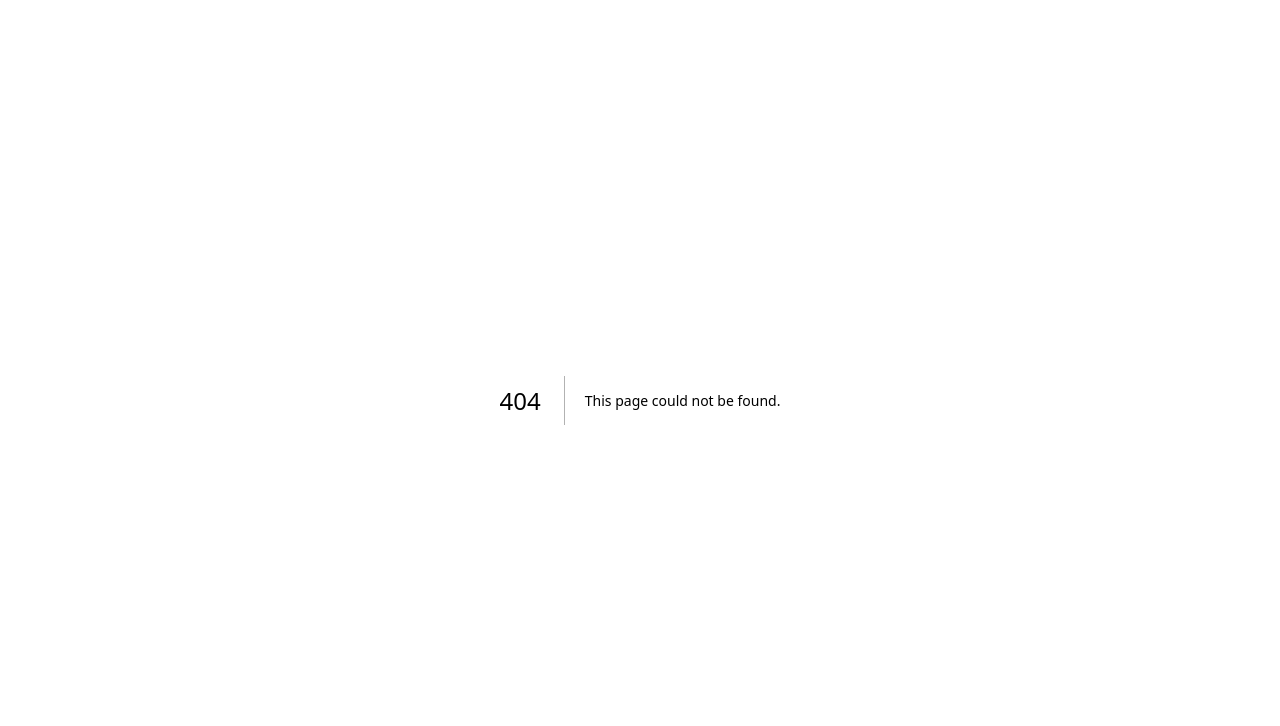
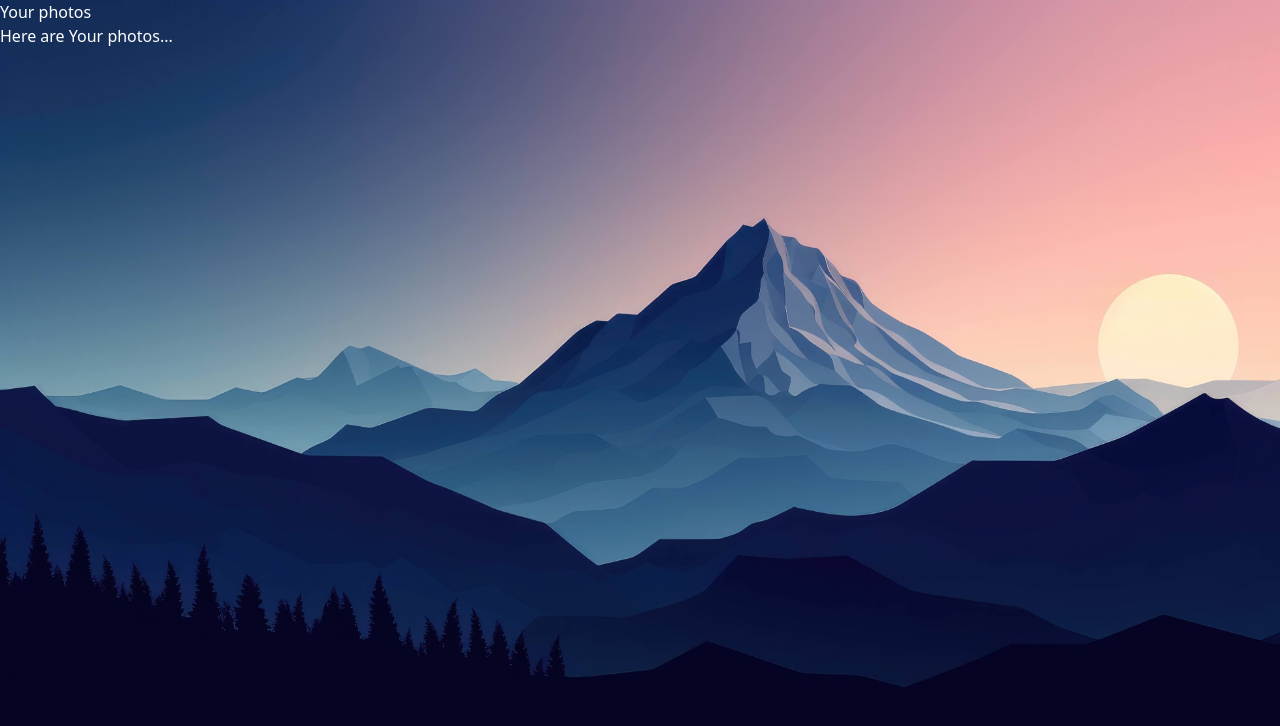
Before and after one commit to ALI-HUP/PicUp-website, a Next.js app: page /headers/your-photos in a window 1280 px wide. Before the commit this address had no page. Shown: the top 726 px of the page. Built offline with nearby package versions, Linux system fonts and the light colour scheme.

Commit message:
change new ones to your photos

```diff
--- a/app/headers/new-ones/page.tsx
+++ b/app/headers/your-photos/page.tsx
@@ -3,8 +3,8 @@ import React from "react";
 const NewOnes = () => {
   return (
     <div>
-      <h2>New Ones</h2>
-      <p>Here are the new ones...</p>
+      <h2>Your photos</h2>
+      <p>Here are Your photos...</p>
     </div>
   );
 };
--- a/components/Header.tsx
+++ b/components/Header.tsx
@@ -12,8 +12,8 @@ const Header: React.FC = () => {
         <Link href="/headers/upload" className="underline-animation hover:font-medium">
           Upload
         </Link>
-        <Link href="/headers/new-ones" className="underline-animation hover:font-medium">
-          New Ones
+        <Link href="/headers/your-photos" className="underline-animation hover:font-medium">
+          Your photos
         </Link>
         <Link href="/headers/about" className="underline-animation hover:font-medium">
           About
```
